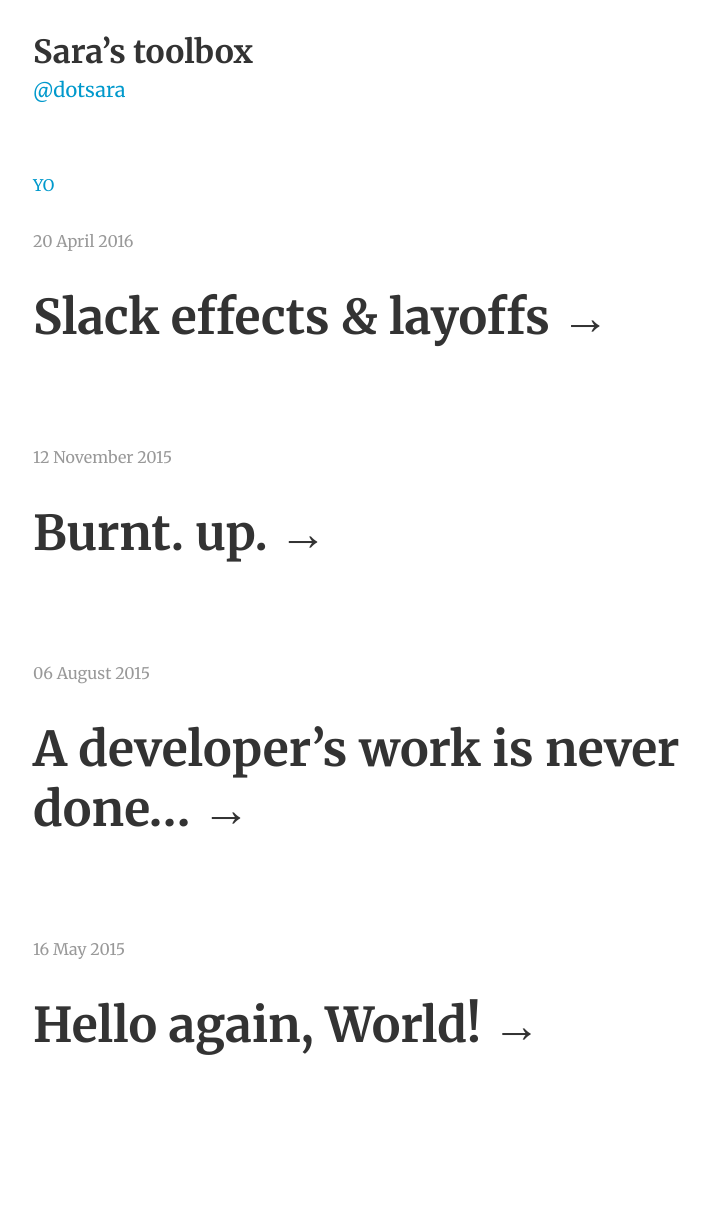
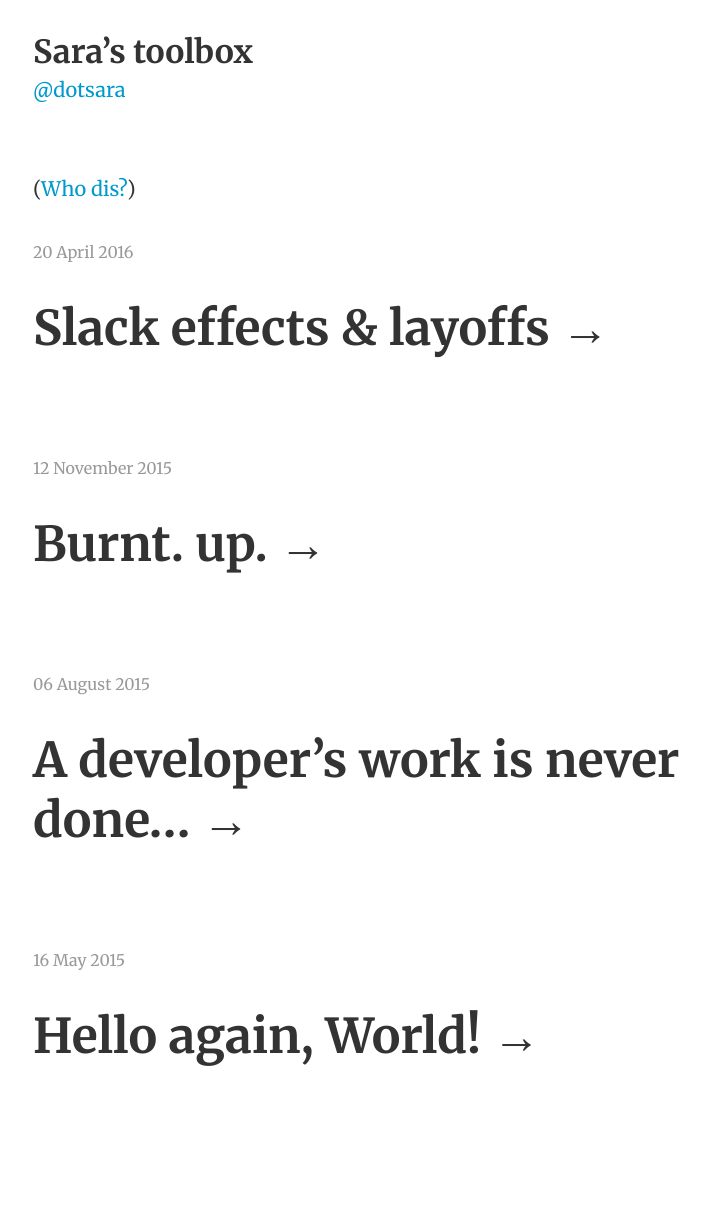
Before and after one commit to dotsara/dotsara.github.io, a Jekyll site: the page built from index.html, in a window 1280 px wide. Shown: the whole page, without its empty margins (223-933 px from the left). Built offline with Jekyll 4.4.1, drawn with Linux system fonts in a browser that asks for light colours; the list of posts is cut into pages by our own code.

Commit message:
Oh, dot.

```diff
--- a/index.html
+++ b/index.html
@@ -2,7 +2,7 @@
 layout: default
 ---
 
-<a href="/about">YO</a><br /><br />
+<p>(<a href="/about">Who dis?</a>)</p>
 
 {% for post in site.posts %}
 <article class="post">
```
Also changed, not shown: 1 other file.
